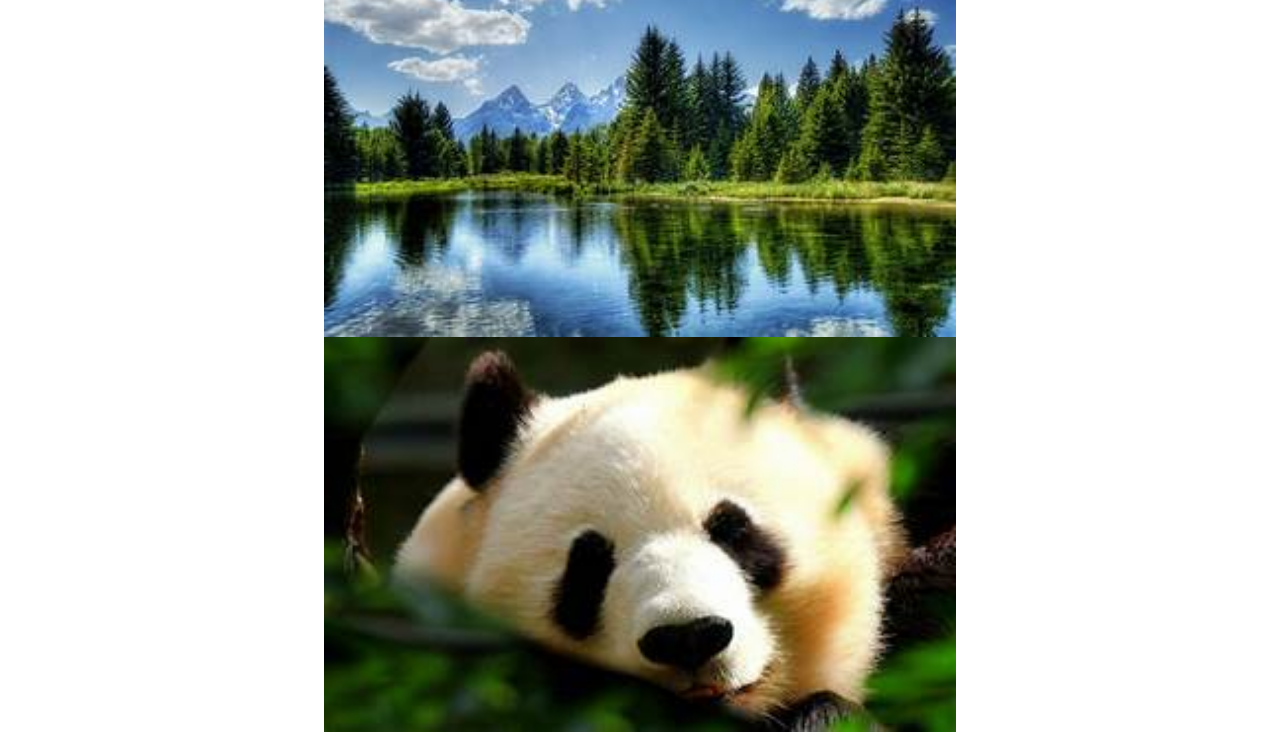
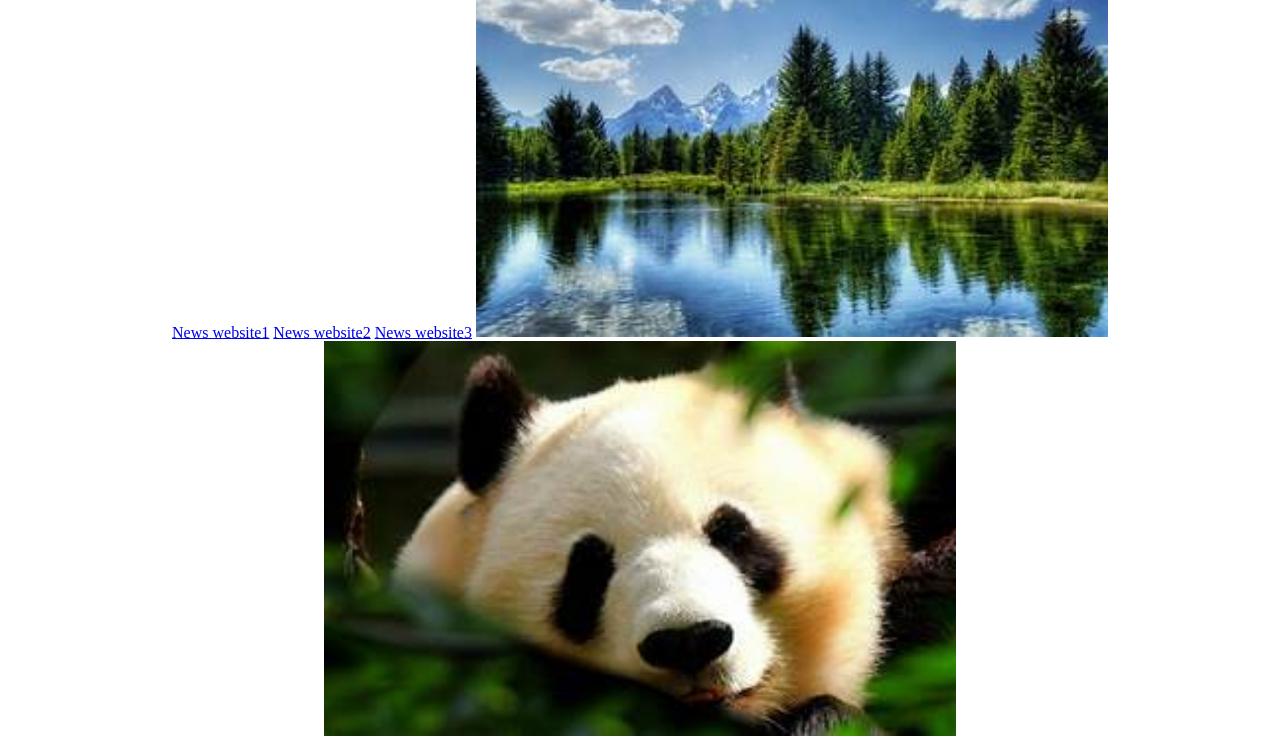
Before and after one commit to Jyothi-2005/akshay, a plain HTML site: page index.html in a window 1280 px wide. Shown: the part 3404-4148 px from the top of the page. Drawn offline with Linux system fonts and the light colour scheme.

Commit message:
newswebsites

```diff
--- a/index.html
+++ b/index.html
@@ -27,6 +27,9 @@ It’s an easy and free way to boost our happiness and well-being. Moreover, it
 	<iframe width="560" height="315" src="https://www.youtube.com/embed/7wDTkAiaNyc?si=YkrrX5mCufYSXOlk" title="YouTube video player" frameborder="0" allow="accelerometer; autoplay; clipboard-write; encrypted-media; gyroscope; picture-in-picture; web-share" allowfullscreen></iframe>
 	<a href="cse.html">go home</a>
 	<a href="https://timesofindia.indiatimes.com/">click here</a>
+	<a href="https://Indiaexpress.com">News website1</a>
+	<a href="https://hindustantimes.com">News website2</a>
+	<a href="https://thehindu.com">News website3</a>
 	<img src="sky.jpg" width="50%">
     <img width="50%" src="cat.jpg"
 
```
